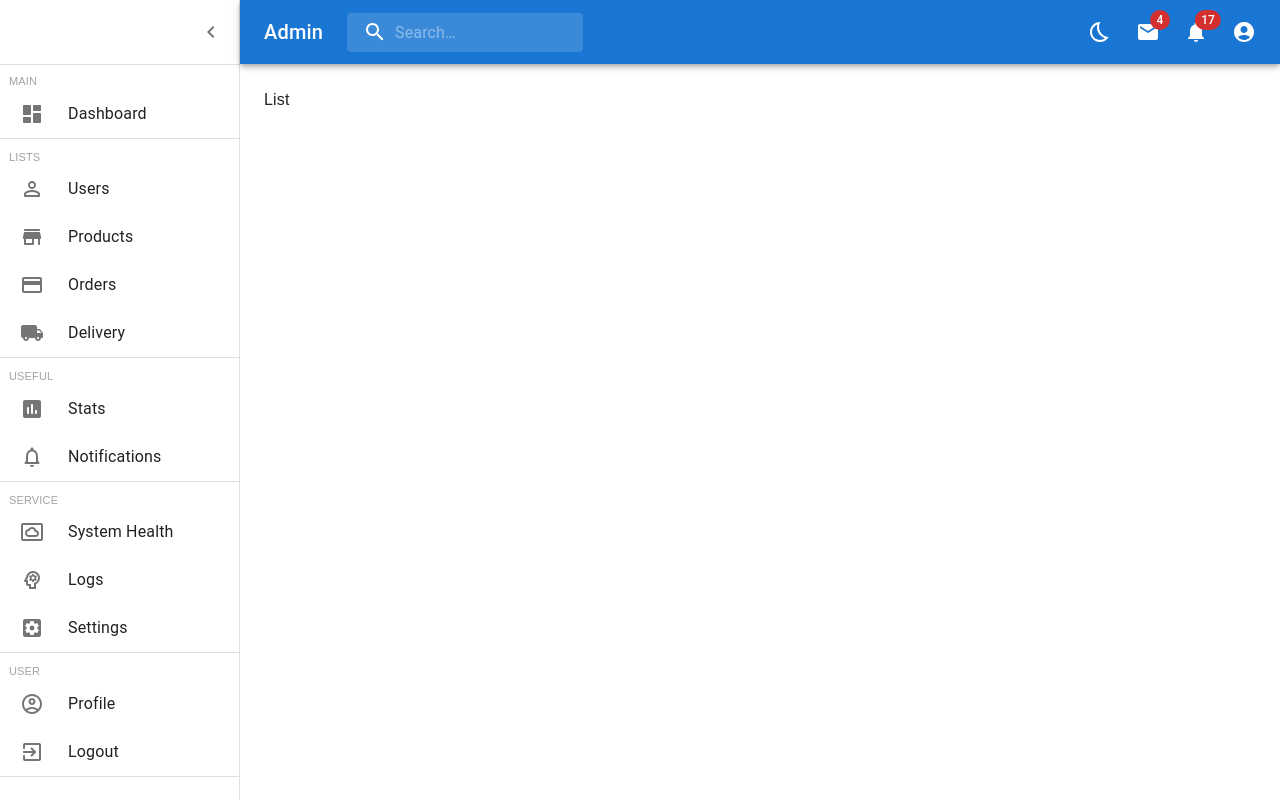
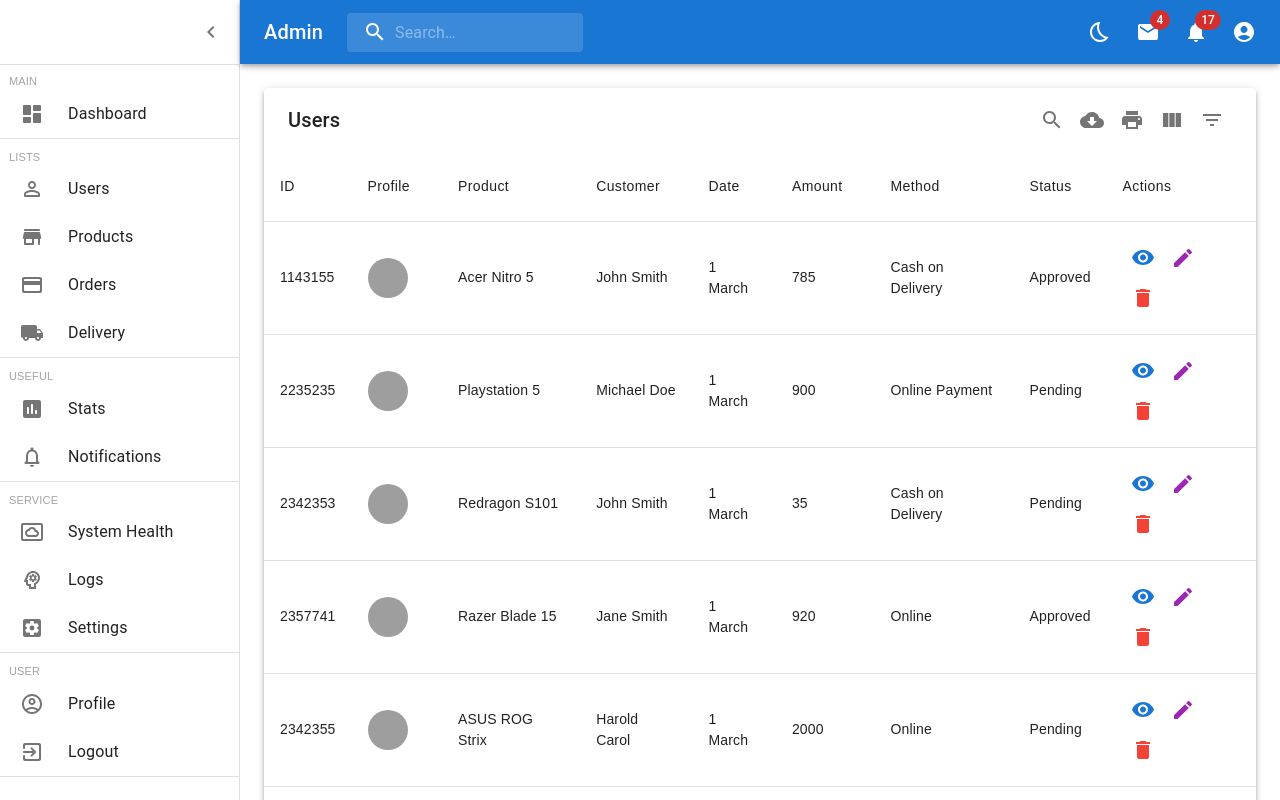
Before and after one commit to aungkhant611658/custom_react_admin_dashboard, a React (Create React App) app: page /users in a window 1280 px wide. Shown: the top 800 px of the page. Built offline with nearby package versions, Linux system fonts and the light colour scheme; grey boxes are pictures that could not be loaded.

Commit message:
setup datatable

```diff
--- /dev/null
+++ b/src/components/datatables/FullFunctionDatatable.jsx
@@ -0,0 +1,54 @@
+import MUIDataTable from "mui-datatables";
+import React from "react";
+import { ThemeProvider } from "@mui/material/styles";
+import { createTheme } from "@mui/material/styles";
+import { CacheProvider } from "@emotion/react";
+import createCache from "@emotion/cache";
+import "./FullFunctionDatatable.scss";
+
+const muiCache = createCache({
+  key: "mui-datatables",
+  prepend: true,
+});
+
+const FullFunctionDatatable = ({
+  columns,
+  transactions,
+  tableTitle = "List",
+  responsive = "vertical",
+  filterType = "dropdown",
+  search = true,
+  download = true,
+  print = true,
+  viewColumns = true,
+  filter = true,
+  hasMultipleDelete = false,
+}) => {
+  const options = {
+    responsive,
+    filterType,
+    search,
+    download,
+    print,
+    viewColumns,
+    filter,
+  };
+
+  return (
+    <CacheProvider value={muiCache}>
+      <ThemeProvider theme={createTheme()}>
+        <MUIDataTable
+          title={tableTitle}
+          data={transactions}
+          columns={columns}
+          options={options}
+          className={`custom-datatable ${
+            hasMultipleDelete ? "" : "remove-multiple-delete"
+          }`}
+        />
+      </ThemeProvider>
+    </CacheProvider>
+  );
+};
+
+export default FullFunctionDatatable;
--- /dev/null
+++ b/src/components/datatables/FullFunctionDatatable.scss
@@ -0,0 +1,5 @@
+.remove-multiple-delete {
+  .MuiTableCell-paddingCheckbox {
+    display: none;
+  }
+}
--- a/src/pages/list/List.jsx
+++ b/src/pages/list/List.jsx
@@ -1,8 +1,91 @@
 import React from "react";
-import "./List.scss";
+import Avatar from "@mui/material/Avatar";
+import FullFunctionDatatable from "../../components/datatables/FullFunctionDatatable";
+import IconButton from "@mui/material/IconButton";
+import DeleteIcon from "@mui/icons-material/Delete";
+import ModeEditRoundedIcon from "@mui/icons-material/ModeEditRounded";
+import VisibilityRoundedIcon from "@mui/icons-material/VisibilityRounded";
+import { red } from "@mui/material/colors";
+
+import { latestTransactionData } from "../../data/dummy";
 
 const List = () => {
-  return <div className="list">List</div>;
+  const columns = [
+    {
+      name: "id",
+      label: "ID",
+    },
+    {
+      name: "img",
+      label: "Profile",
+      options: {
+        customBodyRender: (val) => {
+          return <Avatar variant="circular" src={val}></Avatar>;
+        },
+      },
+    },
+    {
+      name: "product",
+      label: "Product",
+    },
+    {
+      name: "customer",
+      label: "Customer",
+    },
+    {
+      name: "date",
+      label: "Date",
+    },
+    {
+      name: "amount",
+      label: "Amount",
+    },
+    {
+      name: "method",
+      label: "Method",
+    },
+    {
+      name: "status",
+      label: "Status",
+      options: {
+        customBodyRender: (val) => {
+          return <span className={`status ${val}`}>{val}</span>;
+        },
+      },
+    },
+    {
+      name: "actions",
+      label: "Actions",
+      options: {
+        customBodyRender: (value, tableMeta, updateValue) => {
+          return (
+            <>
+              {/* <button onClick={() => console.log(value, tableMeta)}>
+                Edit
+              </button> */}
+              <IconButton color="primary" aria-label="view">
+                <VisibilityRoundedIcon />
+              </IconButton>
+              <IconButton color="secondary" aria-label="edit">
+                <ModeEditRoundedIcon />
+              </IconButton>
+              <IconButton style={{ color: red[500] }} aria-label="delete">
+                <DeleteIcon />
+              </IconButton>
+            </>
+          );
+        },
+      },
+    },
+  ];
+
+  return (
+    <FullFunctionDatatable
+      tableTitle="Users"
+      columns={columns}
+      transactions={latestTransactionData}
+    />
+  );
 };
 
 export default List;
```
